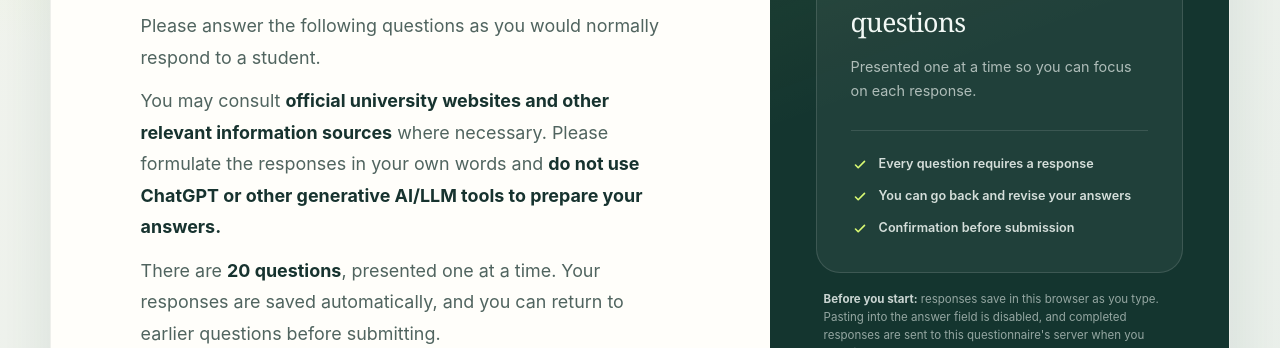
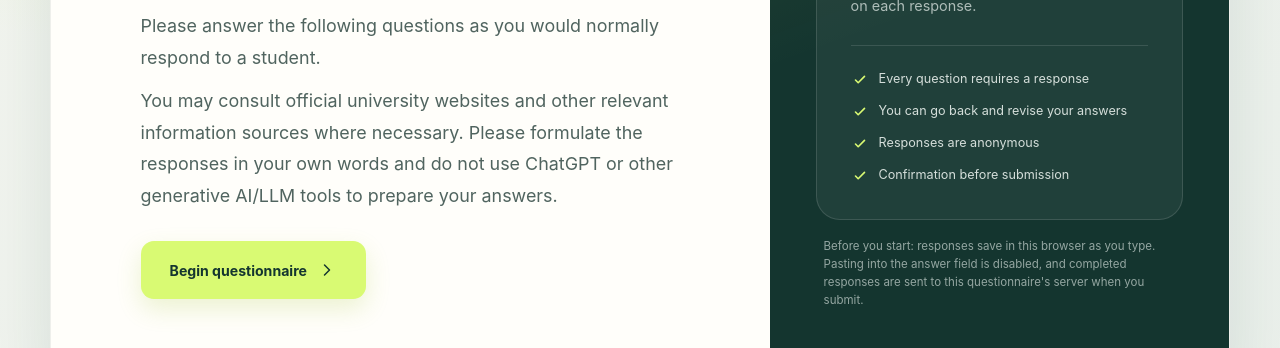
Before and after one commit to BNKavyashree/mentor-questionnaire, a website with bundled scripts: page public/index.html in a window 1280 px wide. Shown: the part 452-800 px from the top of the page. Built offline with nearby package versions, Linux system fonts and the light colour scheme.

Commit message:
added anonymous point

```diff
--- a/public/app.js
+++ b/public/app.js
@@ -147,8 +147,7 @@ function renderIntro() {
         <h1 id="intro-title" data-screen-heading tabindex="-1">How would you respond to these student questions?</h1>
         <div class="intro-body">
           <p>Please answer the following questions as you would normally respond to a student.</p>
-          <p>You may consult <strong>official university websites and other relevant information sources</strong> where necessary. Please formulate the responses in your own words and <strong>do not use ChatGPT or other generative AI/LLM tools to prepare your answers.</strong></p>
-          <p>There are <strong>20 questions</strong>, presented one at a time. Your responses are saved automatically, and you can return to earlier questions before submitting.</p>
+          <p>You may consult official university websites and other relevant information sources where necessary. Please formulate the responses in your own words and do not use ChatGPT or other generative AI/LLM tools to prepare your answers.</p>
         </div>
 
         <div class="intro-actions">
@@ -174,10 +173,11 @@ function renderIntro() {
           <div class="brief-list">
             <span><svg viewBox="0 0 20 20" aria-hidden="true"><path d="m5 10 3 3 7-7"/></svg> Every question requires a response</span>
             <span><svg viewBox="0 0 20 20" aria-hidden="true"><path d="m5 10 3 3 7-7"/></svg> You can go back and revise your answers</span>
+            <span><svg viewBox="0 0 20 20" aria-hidden="true"><path d="m5 10 3 3 7-7"/></svg> Responses are anonymous</span>
             <span><svg viewBox="0 0 20 20" aria-hidden="true"><path d="m5 10 3 3 7-7"/></svg> Confirmation before submission</span>
           </div>
         </div>
-        <p class="privacy-note"><strong>Before you start:</strong> responses save in this browser as you type. Pasting into the answer field is disabled, and completed responses are sent to this questionnaire's server when you submit.</p>
+        <p class="privacy-note">Before you start: responses save in this browser as you type. Pasting into the answer field is disabled, and completed responses are sent to this questionnaire's server when you submit.</p>
       </div>
     </section>`;
 
--- a/public/styles.css
+++ b/public/styles.css
@@ -245,11 +245,6 @@ h1:focus {
   margin-bottom: 0;
 }
 
-.intro-body strong {
-  color: var(--ink);
-  font-weight: 700;
-}
-
 .intro-actions {
   display: flex;
   align-items: center;
@@ -372,7 +367,7 @@ h1:focus {
   gap: 10px;
   color: rgba(242, 248, 245, 0.86);
   font-size: 0.79rem;
-  font-weight: 600;
+  font-weight: 400;
 }
 
 .brief-list svg {
@@ -386,10 +381,6 @@ h1:focus {
   color: rgba(242, 248, 245, 0.58);
   font-size: 0.72rem;
   line-height: 1.55;
-}
-
-.privacy-note strong {
-  color: rgba(242, 248, 245, 0.82);
 }
 
 .button {
```
Also changed, not shown: tests/questionnaire.test.mjs (+4 -0 lines).
